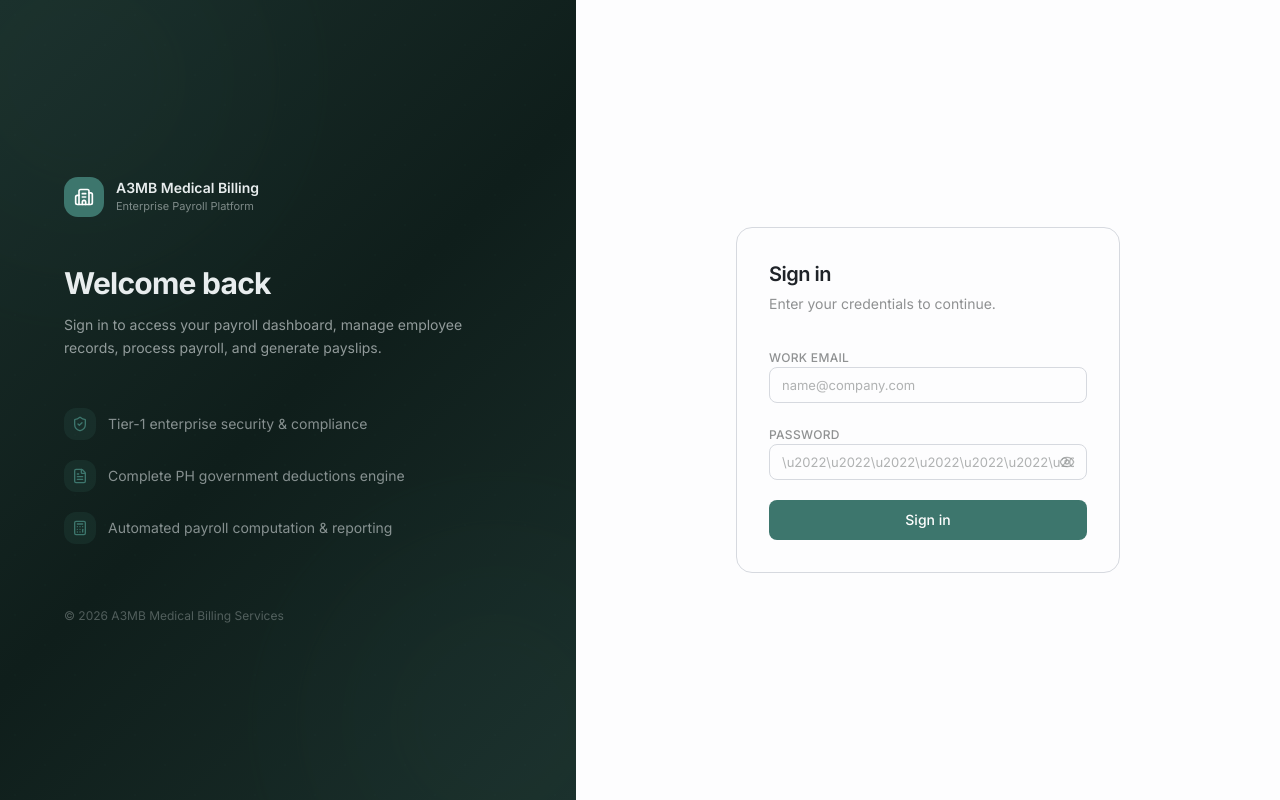
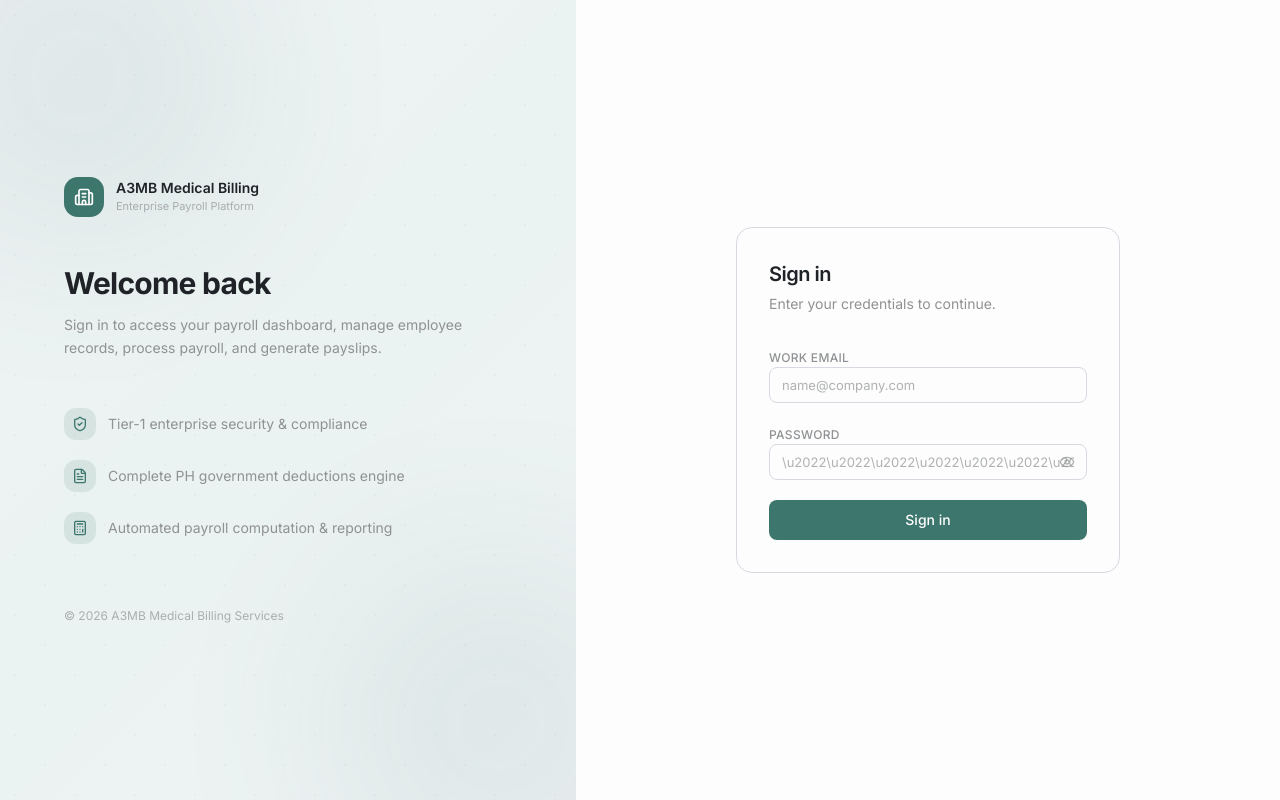
Before and after one commit to Zayt023/Payroll, a Next.js app: page /login in a window 1280 px wide. Built offline with nearby package versions, Linux system fonts and the light colour scheme; no server answers.

Commit message:
Lighten login panel to white gradient

```diff
--- a/src/app/login/page.tsx
+++ b/src/app/login/page.tsx
@@ -64,13 +64,13 @@ export default function LoginPage() {
   return (
     <div className="flex min-h-screen">
       <div className="hidden lg:flex flex-col relative w-[45%] items-center justify-center p-12 overflow-hidden"
-        style={{ background: "linear-gradient(135deg, #1a2e2a 0%, #0f1e1b 50%, #1a2e2a 100%)" }}>
-        <div className="absolute inset-0 opacity-[0.03]" style={{
+        style={{ background: "linear-gradient(135deg, #f0f3f5 0%, #eaf3f1 50%, #f0f3f5 100%)" }}>
+        <div className="absolute inset-0 opacity-[0.04]" style={{
           backgroundImage: "radial-gradient(circle at 25% 25%, #3d766d 1px, transparent 1px), radial-gradient(circle at 75% 75%, #3d766d 1px, transparent 1px)",
           backgroundSize: "60px 60px"
         }} />
-        <div className="absolute top-0 left-0 w-96 h-96 rounded-full opacity-[0.06]" style={{ background: "#3d766d", transform: "translate(-30%, -30%)", filter: "blur(80px)" }} />
-        <div className="absolute bottom-0 right-0 w-96 h-96 rounded-full opacity-[0.06]" style={{ background: "#3d766d", transform: "translate(30%, 30%)", filter: "blur(80px)" }} />
+        <div className="absolute top-0 left-0 w-96 h-96 rounded-full opacity-[0.08]" style={{ background: "#3d766d", transform: "translate(-30%, -30%)", filter: "blur(80px)" }} />
+        <div className="absolute bottom-0 right-0 w-96 h-96 rounded-full opacity-[0.08]" style={{ background: "#3d766d", transform: "translate(30%, 30%)", filter: "blur(80px)" }} />
 
         <div className="relative z-10 max-w-md">
           <div className="flex items-center gap-3 mb-12">
@@ -78,40 +78,40 @@ export default function LoginPage() {
               <Building2 className="h-5 w-5" />
             </div>
             <div>
-              <div className="text-sm font-semibold" style={{ color: "#e8edee" }}>A3MB Medical Billing</div>
-              <div className="text-[11px]" style={{ color: "rgba(232,237,238,0.5)" }}>Enterprise Payroll Platform</div>
+              <div className="text-sm font-semibold" style={{ color: "var(--text-primary)" }}>A3MB Medical Billing</div>
+              <div className="text-[11px]" style={{ color: "var(--text-muted)" }}>Enterprise Payroll Platform</div>
             </div>
           </div>
 
-          <h1 className="text-3xl font-bold tracking-tight leading-tight" style={{ color: "#e8edee" }}>
+          <h1 className="text-3xl font-bold tracking-tight leading-tight" style={{ color: "var(--text-primary)" }}>
             Welcome back
           </h1>
-          <p className="text-sm mt-3 leading-relaxed" style={{ color: "rgba(232,237,238,0.6)" }}>
+          <p className="text-sm mt-3 leading-relaxed" style={{ color: "var(--text-secondary)" }}>
             Sign in to access your payroll dashboard, manage employee records, process payroll, and generate payslips.
           </p>
 
           <div className="mt-12 space-y-5">
-            <div className="flex items-center gap-3 text-sm" style={{ color: "rgba(232,237,238,0.55)" }}>
-              <div className="flex h-8 w-8 items-center justify-center rounded-lg" style={{ background: "rgba(61,118,109,0.15)" }}>
+            <div className="flex items-center gap-3 text-sm" style={{ color: "var(--text-secondary)" }}>
+              <div className="flex h-8 w-8 items-center justify-center rounded-lg" style={{ background: "rgba(61,118,109,0.12)" }}>
                 <ShieldCheck className="h-4 w-4" style={{ color: "#3d766d" }} />
               </div>
               <span>Tier-1 enterprise security &amp; compliance</span>
             </div>
-            <div className="flex items-center gap-3 text-sm" style={{ color: "rgba(232,237,238,0.55)" }}>
-              <div className="flex h-8 w-8 items-center justify-center rounded-lg" style={{ background: "rgba(61,118,109,0.15)" }}>
+            <div className="flex items-center gap-3 text-sm" style={{ color: "var(--text-secondary)" }}>
+              <div className="flex h-8 w-8 items-center justify-center rounded-lg" style={{ background: "rgba(61,118,109,0.12)" }}>
                 <FileText className="h-4 w-4" style={{ color: "#3d766d" }} />
               </div>
               <span>Complete PH government deductions engine</span>
             </div>
-            <div className="flex items-center gap-3 text-sm" style={{ color: "rgba(232,237,238,0.55)" }}>
-              <div className="flex h-8 w-8 items-center justify-center rounded-lg" style={{ background: "rgba(61,118,109,0.15)" }}>
+            <div className="flex items-center gap-3 text-sm" style={{ color: "var(--text-secondary)" }}>
+              <div className="flex h-8 w-8 items-center justify-center rounded-lg" style={{ background: "rgba(61,118,109,0.12)" }}>
                 <Calculator className="h-4 w-4" style={{ color: "#3d766d" }} />
               </div>
               <span>Automated payroll computation &amp; reporting</span>
             </div>
           </div>
 
-          <p className="text-xs mt-16" style={{ color: "rgba(232,237,238,0.3)" }}>&copy; 2026 A3MB Medical Billing Services</p>
+          <p className="text-xs mt-16" style={{ color: "var(--text-muted)" }}>&copy; 2026 A3MB Medical Billing Services</p>
         </div>
       </div>
 
```
